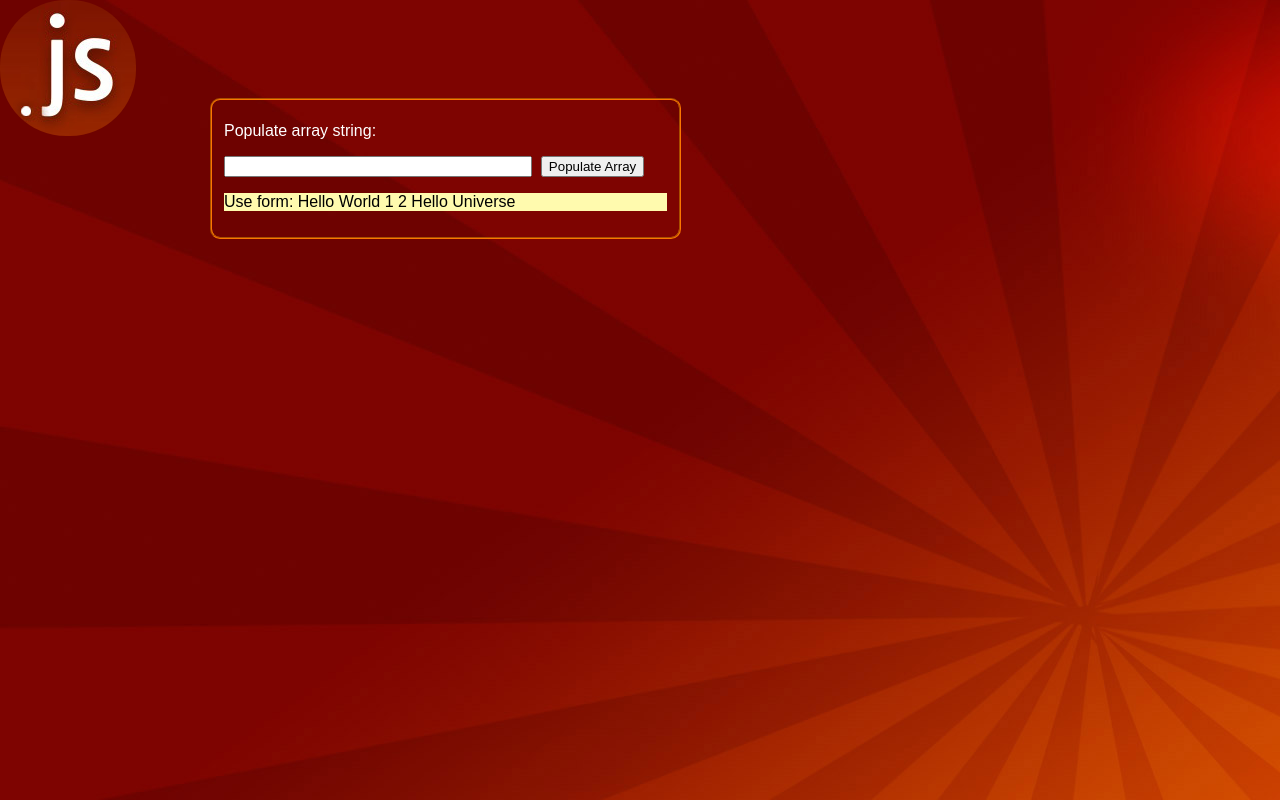
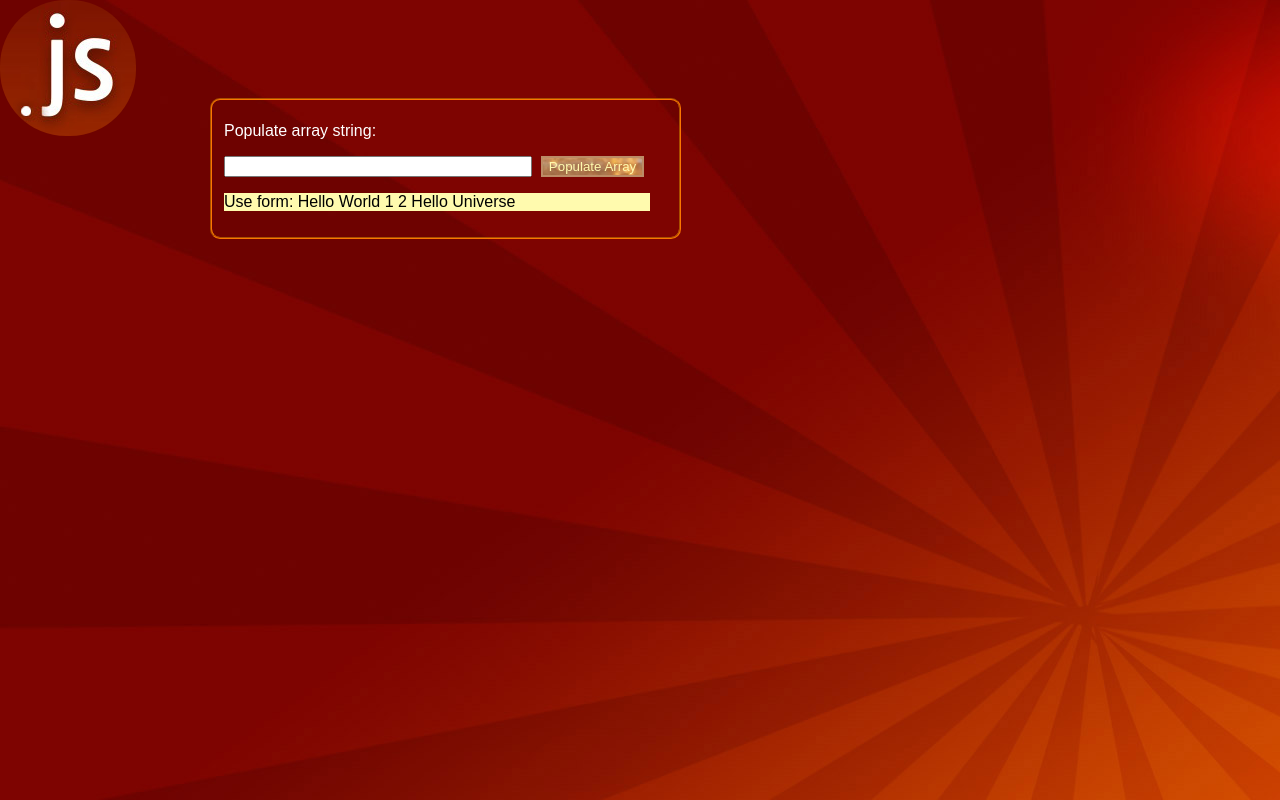
Before and after one commit to jvmqueue/dataMethods, a website: page site/index.html in a window 1280 px wide. Drawn offline with Linux system fonts and the light colour scheme.

Commit message:
button styles affected

```diff
--- a/site/styles/main.css
+++ b/site/styles/main.css
@@ -44,6 +44,7 @@ fieldset{
  }
 .info{
 	background-color:#FFFAAE;
+	width:96%;
 }
 .txtValuesForArray{
 	margin-right:2%;
@@ -51,6 +52,12 @@ fieldset{
 }
 .button{
 	cursor:pointer;
+	color:#FFFAAE;
+	background:#FFFFFF url(../images/rustyTube.png) no-repeat -8px -7px;
+	border:solid 2px #BC8C66;
+}
+.button:hover{
+	background-position:-8px -30px;
 }
 .result{
 	margin:20px 0;
```
